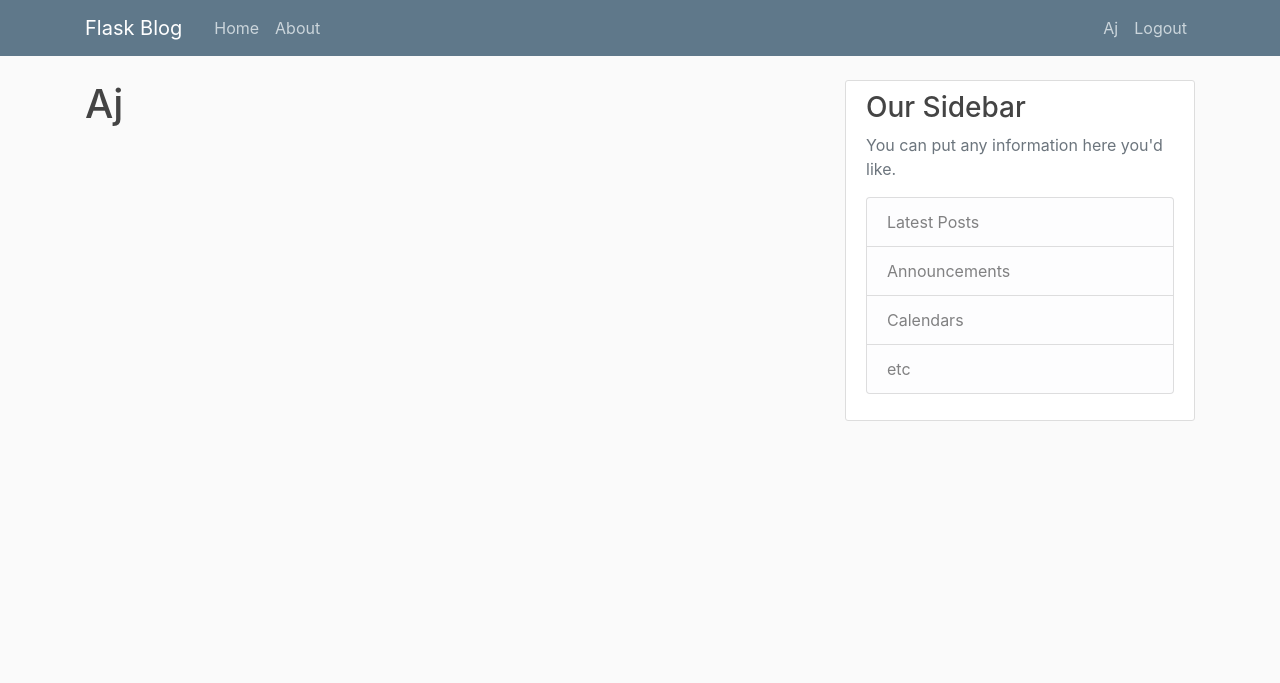
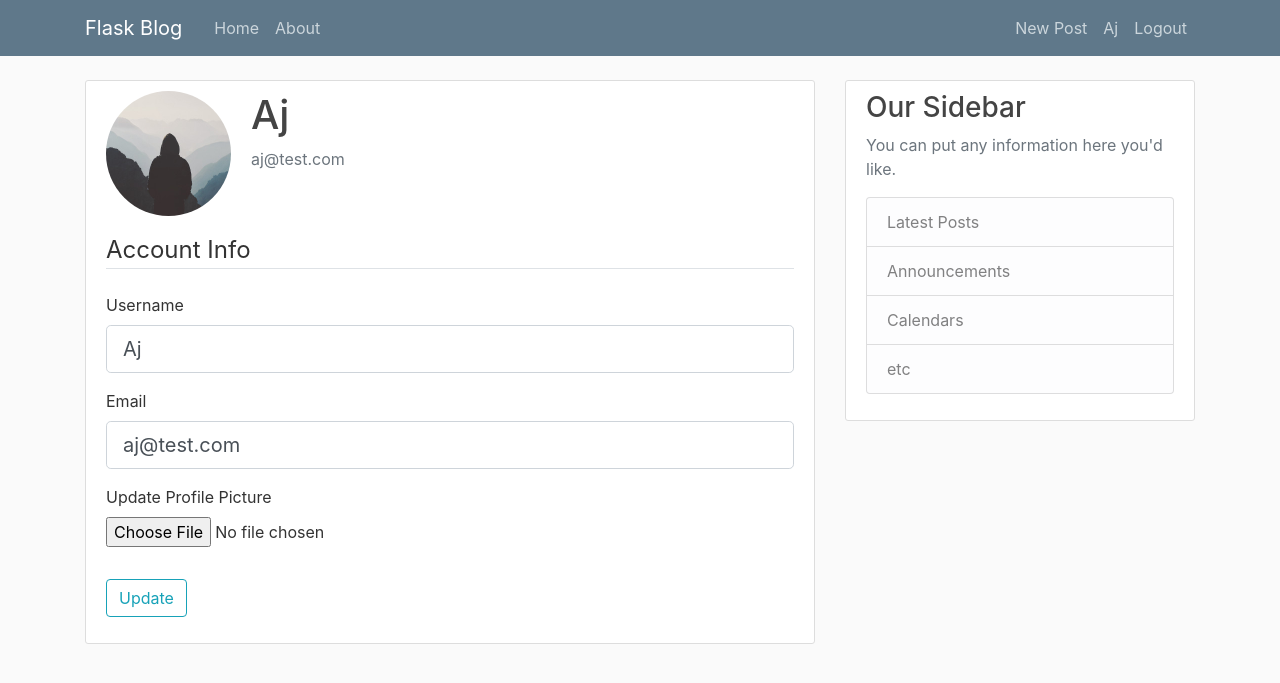
Before and after one commit to atishayjain98/FlaskWeb, a Flask app: page /account in a window 1280 px wide. Shown: the top 683 px of the page. Run offline with Flask 2, Linux system fonts and the light colour scheme; a user stored in the database is signed in; some libraries are stand-ins or nearby versions.

Commit message:
Pushing Changes

```diff
--- a/blog/Templates/account.html
+++ b/blog/Templates/account.html
@@ -1,4 +1,57 @@
 {% extends "layout.html" %}
 {% block content %}
-    <h1>{{ current_user.username }}</h1>
+    <div class="content-section">
+      <div class="media">
+        <img class="rounded-circle account-img" src="{{ image_file }}">
+        <div class="media-body">
+          <h2 class="account-heading">{{ current_user.username }}</h2>
+          <p class="text-secondary">{{ current_user.email }}</p>
+        </div>
+      </div>
+        <form method="POST" action="" enctype="multipart/form-data">
+            {{ form.hidden_tag() }}
+            <fieldset class="form-group">
+                <legend class="border-bottom mb-4">Account Info</legend>
+                <div class="form-group">
+                    {{ form.username.label(class="form-control-label") }}
+
+                    {% if form.username.errors %}
+                        {{ form.username(class="form-control form-control-lg is-invalid") }}
+                        <div class="invalid-feedback">
+                            {% for error in form.username.errors %}
+                                <span>{{ error }}</span>
+                            {% endfor %}
+                        </div>
+                    {% else %}
+                        {{ form.username(class="form-control form-control-lg") }}
+                    {% endif %}
+                </div>
+                <div class="form-group">
+                    {{ form.email.label(class="form-control-label") }}
+                    {% if form.email.errors %}
+                        {{ form.email(class="form-control form-control-lg is-invalid") }}
+                        <div class="invalid-feedback">
+                            {% for error in form.email.errors %}
+                                <span>{{ error }}</span>
+                            {% endfor %}
+                        </div>
+                    {% else %}
+                        {{ form.email(class="form-control form-control-lg") }}
+                    {% endif %}
+                </div>
+                <div class="form-group">
+                    {{ form.picture.label() }}
+                    {{ form.picture(class="form-control-file") }}
+                    {% if form.picture.errors %}
+                        {% for error in form.picture.errors %}
+                            <span class="text-danger">{{ error }}</span></br>
+                        {% endfor %}
+                    {% endif %}
+                </div>
+            </fieldset>
+            <div class="form-group">
+                {{ form.submit(class="btn btn-outline-info") }}
+            </div>
+        </form>
+    </div>
 {% endblock content %}
--- a/blog/Templates/layout.html
+++ b/blog/Templates/layout.html
@@ -32,6 +32,7 @@
             <!-- Navbar Right Side -->
             <div class="navbar-nav">
               {% if current_user.is_authenticated %}
+                <a class="nav-item nav-link" href="{{ url_for('new_post') }}">New Post</a>
                 <a class="nav-item nav-link" href="{{ url_for('account') }}">{{ current_user.username }}</a>
                 <a class="nav-item nav-link" href="{{ url_for('logout') }}">Logout</a>
               {% else %}
--- a/blog/forms.py
+++ b/blog/forms.py
@@ -1,5 +1,7 @@
 from flask_wtf import FlaskForm
-from wtforms import StringField, PasswordField, SubmitField, BooleanField
+from flask_wtf.file import FileField, FileAllowed
+from flask_login import current_user
+from wtforms import StringField, PasswordField, SubmitField, BooleanField, TextAreaField
 from wtforms.validators import DataRequired, Length, Email, EqualTo, ValidationError
 from blog.models import User
 
@@ -31,3 +33,27 @@ class LoginForm(FlaskForm):
     password = PasswordField('Password', validators=[DataRequired()])
     remember = BooleanField('Remember Me')
     submit = SubmitField('Login')
+
+class UpdateAccountForm(FlaskForm):
+    username = StringField('Username', validators=[DataRequired(), Length(min=2, max=20)])
+    email = StringField('Email', validators=[DataRequired(), Email()])
+    picture = FileField('Update Profile Picture', validators=[FileAllowed(['jpg','jpeg','png'])])
+    submit = SubmitField('Update')
+
+    def validate_username(self, username):
+        if username.data != current_user.username:
+            user = User.query.filter_by(username=username.data).first()
+            if user:
+                raise ValidationError('That username is taken. Please choose a different one.')
+
+    def validate_email(self, email):
+        if email.data != current_user.email:
+            user = User.query.filter_by(email=email.data).first()
+            if user:
+                raise ValidationError('That email is taken. Please choose a different one.')
+
+
+class PostForm(FlaskForm):
+    title = StringField('Title', validators=[DataRequired()])
+    content = TextAreaField('Content', validators=[DataRequired()])
+    submit = SubmitField('Post')
--- a/blog/routes.py
+++ b/blog/routes.py
@@ -1,29 +1,17 @@
-from flask import render_template, url_for, flash, redirect, request
+import os
+import secrets
+from PIL import Image
+from flask import render_template, url_for, flash, redirect, request, abort
 from blog import app, db, bcrypt
-from blog.forms import RegistrationForm, LoginForm
+from blog.forms import RegistrationForm, LoginForm, UpdateAccountForm, PostForm
 from blog.models import User, Post
 from flask_login import login_user, current_user, logout_user, login_required
-
-
-posts = [
-    {
-        'author': 'Corey Schafer',
-        'title': 'Blog Post 1',
-        'content': 'First post content',
-        'date_posted': 'April 20, 2018'
-    },
-    {
-        'author': 'Jane Doe',
-        'title': 'Blog Post 2',
-        'content': 'Second post content',
-        'date_posted': 'April 21, 2018'
-    }
-]
 
 
 @app.route("/")
 @app.route("/home")
 def home():
+    posts = Post.query.all()
     return render_template('home.html', posts=posts)
 
 
@@ -69,7 +57,88 @@ def logout():
     return redirect(url_for('home'))
 
 
-@app.route("/account")
+def save_picture(form_picture):
+    random_hex = secrets.token_hex(8)
+    _, f_ext = os.path.splitext(form_picture.filename)
+    picture_fn = random_hex + f_ext
+    picture_path = os.path.join(app.root_path, 'static/profile_pics', picture_fn)
+
+    output_size = (125, 125)
+    i = Image.open(form_picture)
+    i.thumbnail(output_size)
+    i.save(picture_path)
+
+    return picture_fn
+
+
+@app.route("/account", methods=['GET', 'POST'])
 @login_required
 def account():
-    return render_template('account.html', title='Account')
+    form = UpdateAccountForm()
+    if form.validate_on_submit():
+        if form.picture.data:
+            picture_file = save_picture(form.picture.data)
+            current_user.image_file = picture_file
+        current_user.username = form.username.data
+        current_user.email = form.email.data
+        db.session.commit()
+        flash('Your account has been updated!', 'success')
+        return redirect(url_for('account'))
+    elif request.method == 'GET':
+        form.username.data = current_user.username
+        form.email.data = current_user.email
+    image_file = url_for('static', filename='profile_pics/' + current_user.image_file)
+    return render_template('account.html', title='Account',
+                           image_file=image_file, form=form)
+
+
+@app.route("/post/new", methods=['GET', 'POST'])
+@login_required
+def new_post():
+    form = PostForm()
+    if form.validate_on_submit():
+        post = Post(title=form.title.data, content=form.content.data, author=current_user)
+        db.session.add(post)
+        db.session.commit()
+        flash('Your post has been created!', 'success')
+        return redirect(url_for('home'))
+    return render_template('create_post.html', title='New Post',
+                           form=form, legend='New Post')
+
+
+@app.route("/post/<int:post_id>")
+def post(post_id):
+    post = Post.query.get_or_404(post_id)
+    return render_template('post.html', title=post.title, post=post)
+
+
+@app.route("/post/<int:post_id>/update", methods=['GET', 'POST'])
+@login_required
+def update_post(post_id):
+    post = Post.query.get_or_404(post_id)
+    if post.author != current_user:
+        abort(403)
+    form = PostForm()
+    if form.validate_on_submit():
+        post.title = form.title.data
+        post.content = form.content.data
+        db.session.commit()
+        flash('Your post has been updated!', 'success')
+        return redirect(url_for('post', post_id=post.id))
+    elif request.method == 'GET':
+        form.title.data = post.title
+        form.content.data = post.content
+    return render_template('create_post.html', title='Update Post',
+                           form=form, legend='Update Post')
+
+
+@app.route("/post/<int:post_id>/delete", methods=['POST'])
+@login_required
+def delete_post(post_id):
+    post = Post.query.get_or_404(post_id)
+    if post.author != current_user:
+        abort(403)
+    db.session.delete(post)
+    db.session.commit()
+    flash('Your post has been deleted!', 'success')
+    return redirect(url_for('home'))
--- a/requirements.txt
+++ b/requirements.txt
@@ -5,4 +5,5 @@ flask-sqlalchemy
 flask-bcrypt
 flask-login
 flask-migrate
+Pillow
 # -e .
```
Also changed, not shown: blog/Templates/create_post.html (added, +40 -0 lines), blog/Templates/home.html (+4 -3 lines), blog/Templates/post.html (added, +39 -0 lines), blog/site.db, blog/static/profile_pics/default.jpg (added), 3 other files.
